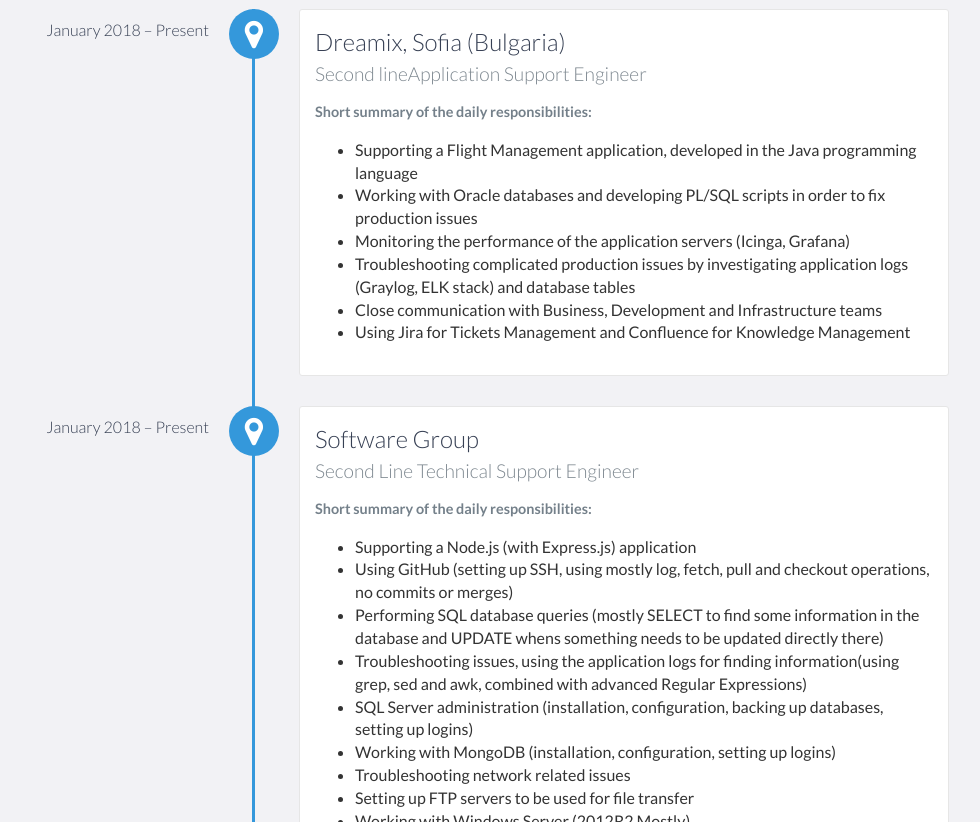
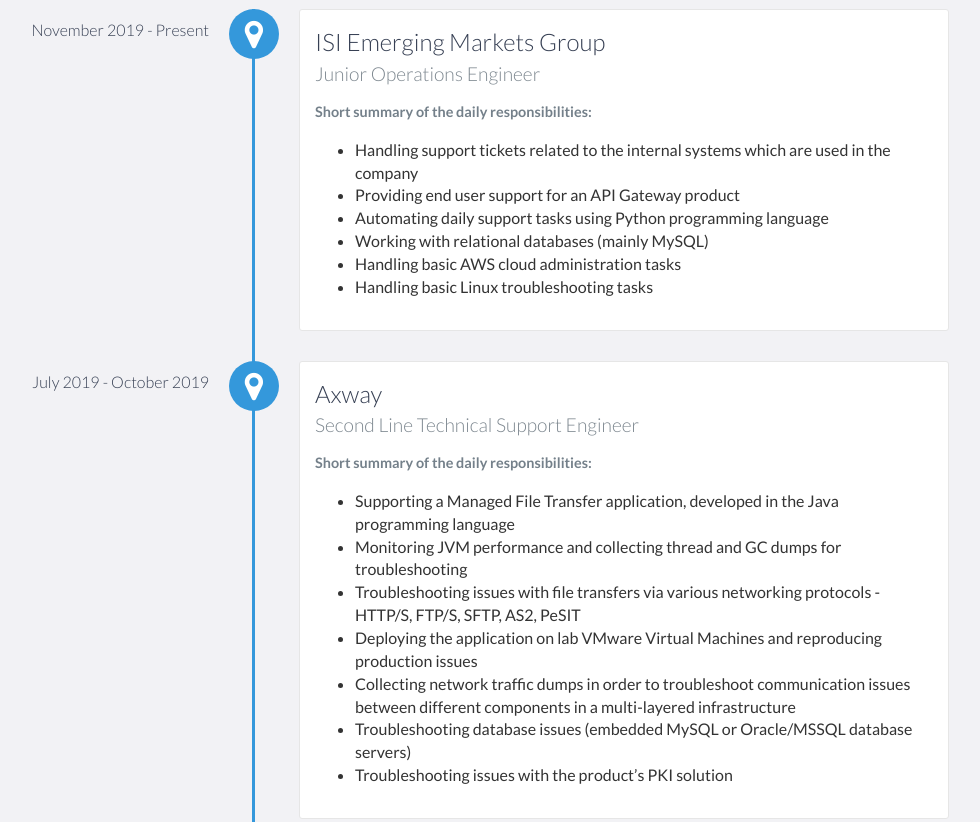
Before and after one commit to martinkaldramov/martinkaldramov.github.io, a website: page index.html in a window 1280 px wide. Shown: the part 1280-2102 px from the top of the page, without its empty margins (191-1171 px from the left). Drawn offline with nearby package versions, Linux system fonts and the light colour scheme.

Commit message:
Update index.html

```diff
--- a/index.html
+++ b/index.html
@@ -99,9 +99,36 @@
     <div id="experience" class="background-alt">
         <h2 class="heading">Experience</h2>
         <div id="experience-timeline">
-	    <div data-date="January 2018 – Present">
-                <h3>Dreamix, Sofia (Bulgaria)</h3>
-                <h4>Second lineApplication Support Engineer</h4>
+	     <div data-date="November 2019 - Present">
+                <h3>ISI Emerging Markets Group</h3>
+                <h4>Junior Operations Engineer</h4>
+                <p><b>Short summary of the daily responsibilities:</b></p>
+                <ul>
+                  <li>Handling support tickets related to the internal systems which are used in the company</li>
+                  <li>Providing end user support for an API Gateway product</li>
+                  <li>Automating daily support tasks using Python programming language</li>
+                  <li>Working with relational databases (mainly MySQL)</li>
+                  <li>Handling basic AWS cloud administration tasks</li>
+                  <li>Handling basic Linux troubleshooting tasks</li>
+                </ul>
+            </div>
+	     <div data-date="July 2019 - October 2019">
+                <h3>Axway</h3>
+                <h4>Second Line Technical Support Engineer</h4>
+                <p><b>Short summary of the daily responsibilities:</b></p>
+                <ul>
+                  <li>Supporting a Managed File Transfer application, developed in the Java programming language</li>
+                  <li>Monitoring JVM performance and collecting thread and GC dumps for troubleshooting</li>
+                  <li>Troubleshooting issues with file transfers via various networking protocols - HTTP/S, FTP/S, SFTP, AS2, PeSIT</li>
+                  <li>Deploying the application on lab VMware Virtual Machines and reproducing production issues</li>
+                  <li>Collecting network traffic dumps in order to troubleshoot communication issues between different components in a multi-layered infrastructure</li>
+                  <li>Troubleshooting database issues (embedded MySQL or Oracle/MSSQL database servers)</li>
+                  <li>Troubleshooting issues with the product’s PKI solution</li>
+                </ul>
+            </div>
+	    <div data-date="August 2018 – July 2019">
+                <h3>Dreamix</h3>
+                <h4>Second Line Application Support Engineer</h4>
                 <p><b>Short summary of the daily responsibilities:</b></p>
                 <ul>
                   <li>Supporting a Flight Management application, developed in the Java programming language</li>
@@ -112,7 +139,7 @@
                   <li>Using Jira for Tickets Management and Confluence for Knowledge Management</li>
                 </ul>
             </div>
-            <div data-date="January 2018 – Present">
+            <div data-date="January 2018 – August 2018">
                 <h3>Software Group</h3>
                 <h4>Second Line Technical Support Engineer</h4>
                 <p><b>Short summary of the daily responsibilities:</b></p>
```
